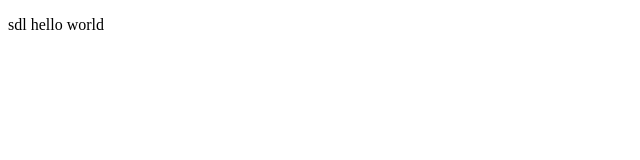
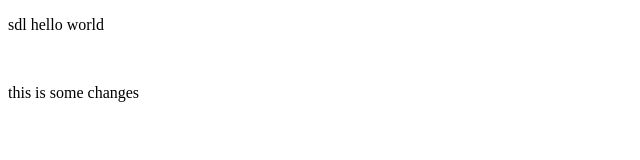
Before and after one commit to slang1842/AAA, a plain HTML site: page index.html in a window 1280 px wide. Shown: the whole page, without its empty margins (0-640 px from the left). Drawn offline with Linux system fonts and the light colour scheme.

Commit message:
added some text
this is some added text

```diff
--- a/index.html
+++ b/index.html
@@ -8,5 +8,6 @@
 <body>
 <p>sdl hello world</p>
 <p>&nbsp;</p>
+<p>this is some changes</p>
 </body>
 </html>
```
